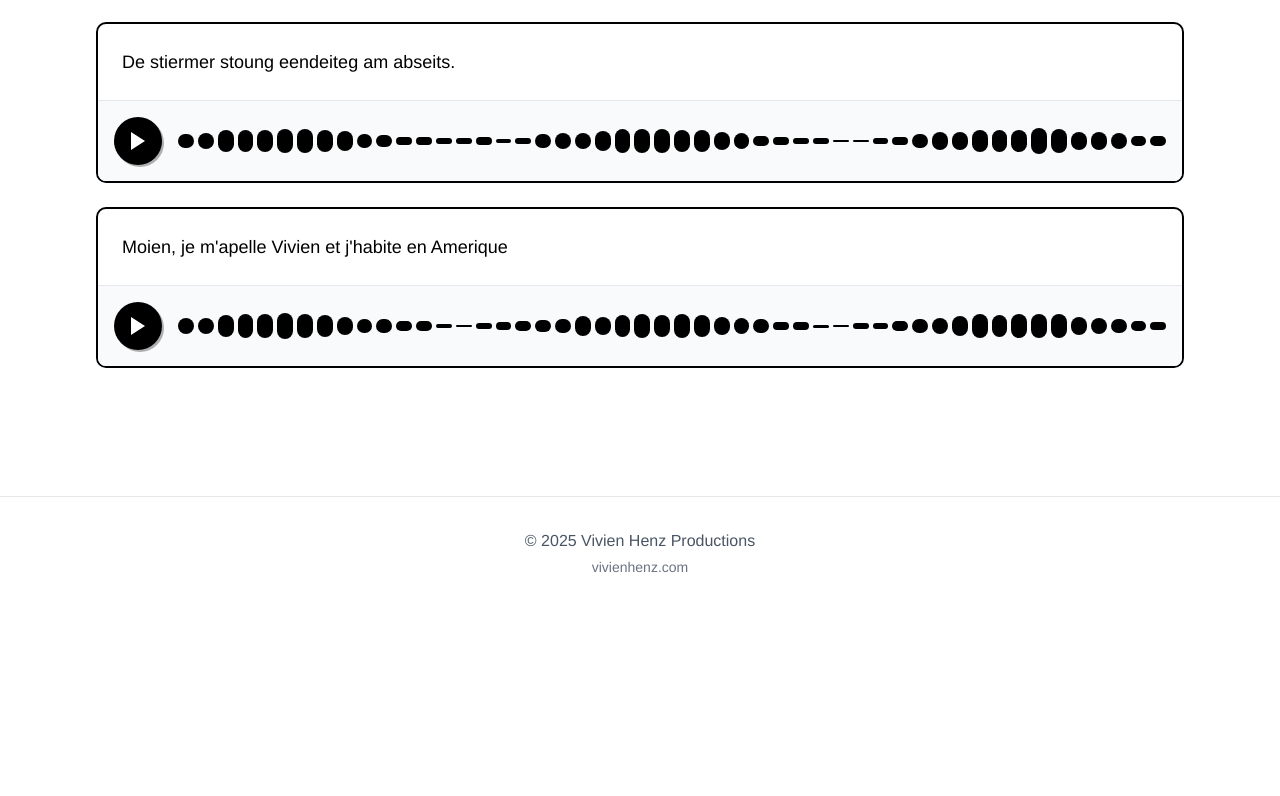
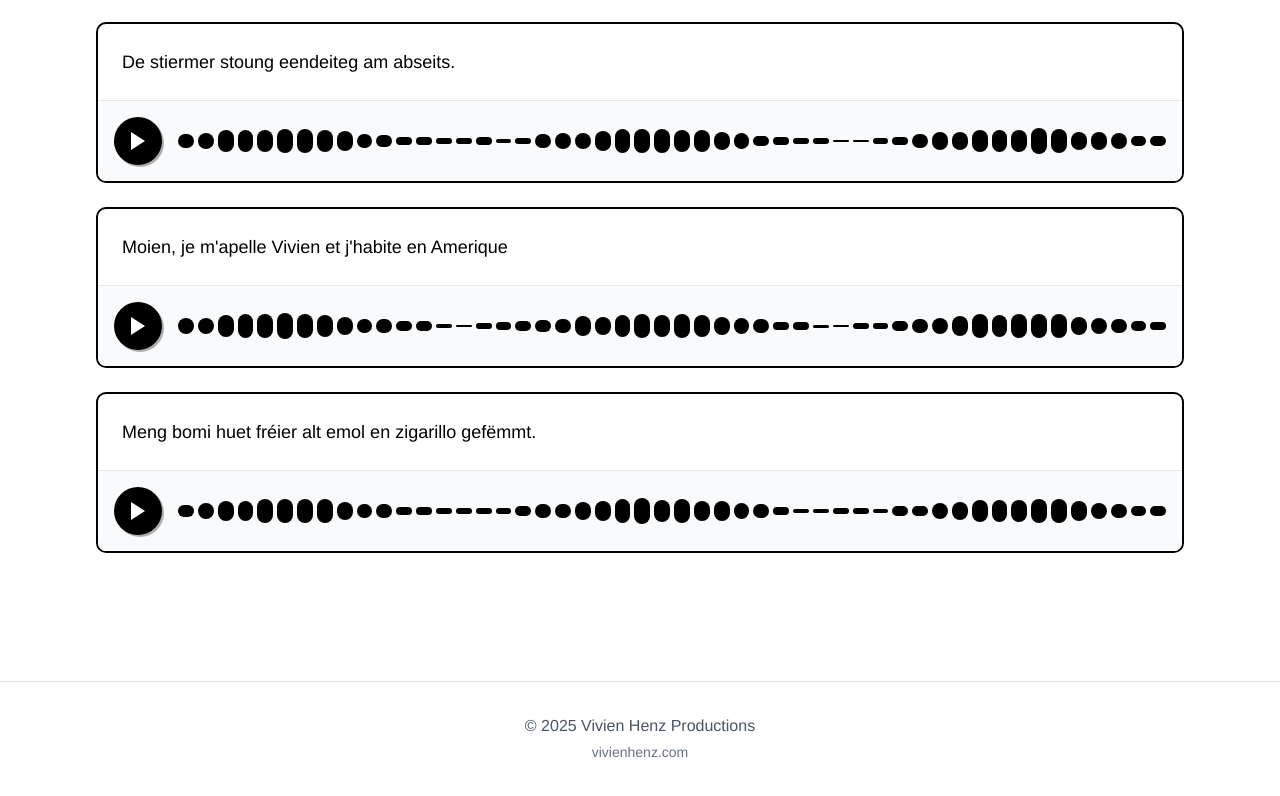
Before and after one commit to Wavemark-Systems/wavemark-nextjs, a Next.js app: page / in a window 1280 px wide. Shown: the part 1380-2176 px from the top of the page. Before the commit the page ends 1991 px from the top, so only its background shows below. Built offline with nearby package versions, Linux system fonts and the light colour scheme.

Commit message:
new example

```diff
--- a/src/components/landing_page/Examples.tsx
+++ b/src/components/landing_page/Examples.tsx
@@ -93,6 +93,10 @@ export default function Examples() {
     {
       text: "Moien, je m'apelle Vivien et j'habite en Amerique",
       audioSrc: "/luxembourgish-audio (2).wav"
+    },
+    {
+      text: "Meng bomi huet fréier alt emol en zigarillo gefëmmt.",
+      audioSrc: "/audio (4).wav"
     }
   ];
 
```
Also changed, not shown: 1 other file (tests, documents, lock files or other folders).
